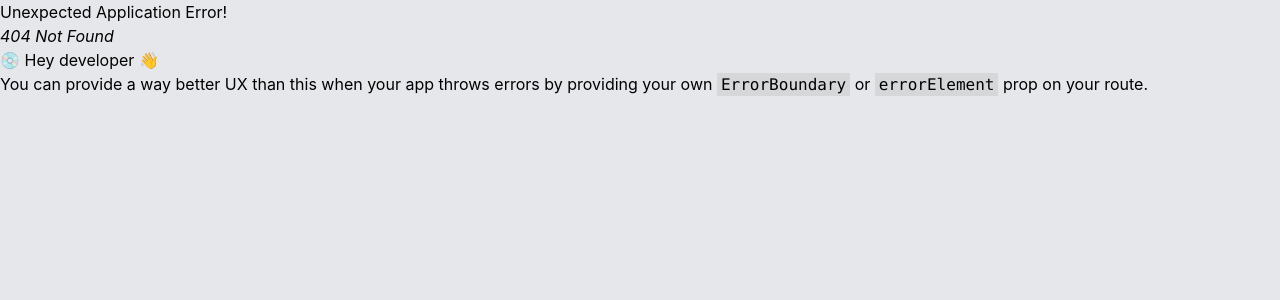
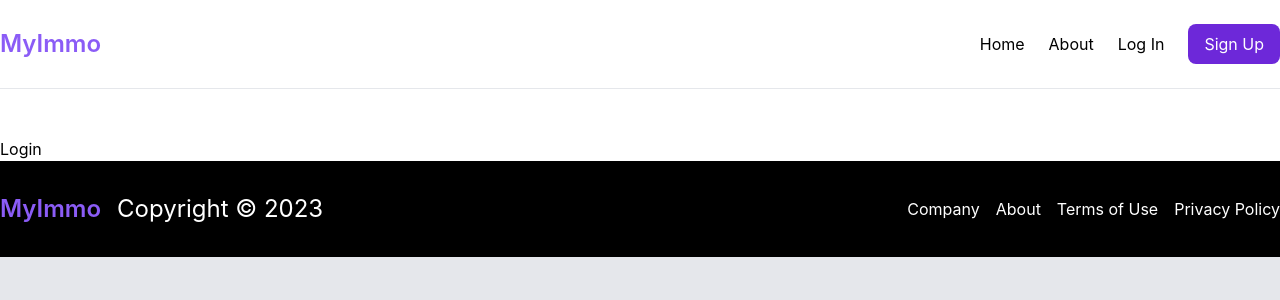
Before and after one commit to elhadjtall/SITE_AGENCE, a React (Vite) app in the folder frontend/: page /login in a window 1280 px wide. Before the commit this address had no page. Shown: the top 300 px of the page. Built offline with nearby package versions, Linux system fonts and the light colour scheme.

Commit message:
Ajout de la page login

```diff
--- a/frontend/src/components/Header.jsx
+++ b/frontend/src/components/Header.jsx
@@ -28,7 +28,7 @@ const Header = () => {
           </ul>
           <Link
             className="hover:text-violet-900 transition"
-            to="/">Log In</Link>
+            to="/login">Log In</Link>
           <Link className="bg-violet-700 hover:bg-violet-800 text-white px-4 py-2 rounded-lg" to="/">
             Sign Up
           </Link>
--- a/frontend/src/main.jsx
+++ b/frontend/src/main.jsx
@@ -11,6 +11,7 @@ import { HouseContextProvider } from "./components/HouseContext.jsx";
 // Import des pages
 import Home from "./pages/Home.jsx";
 import PropertyDetail from "./pages/PropertyDetail.jsx"; // Importez la page PropertyDetail
+import Login from "./pages/Login.jsx";
 
 const router = createBrowserRouter([
   {
@@ -25,6 +26,10 @@ const router = createBrowserRouter([
         path: "/property/:id", // Route pour les détails d'une propriété
         element: <PropertyDetail />,
       },
+      {
+        path: "/login",
+        element: <Login />,
+      },
     ],
   },
 ]);
--- /dev/null
+++ b/frontend/src/pages/Login.jsx
@@ -0,0 +1,13 @@
+import React from 'react'
+
+const Login = () => {
+  return (
+    <section>
+        <div>
+            <h1>Login</h1>
+        </div>
+    </section>
+  )
+}
+
+export default Login
```
